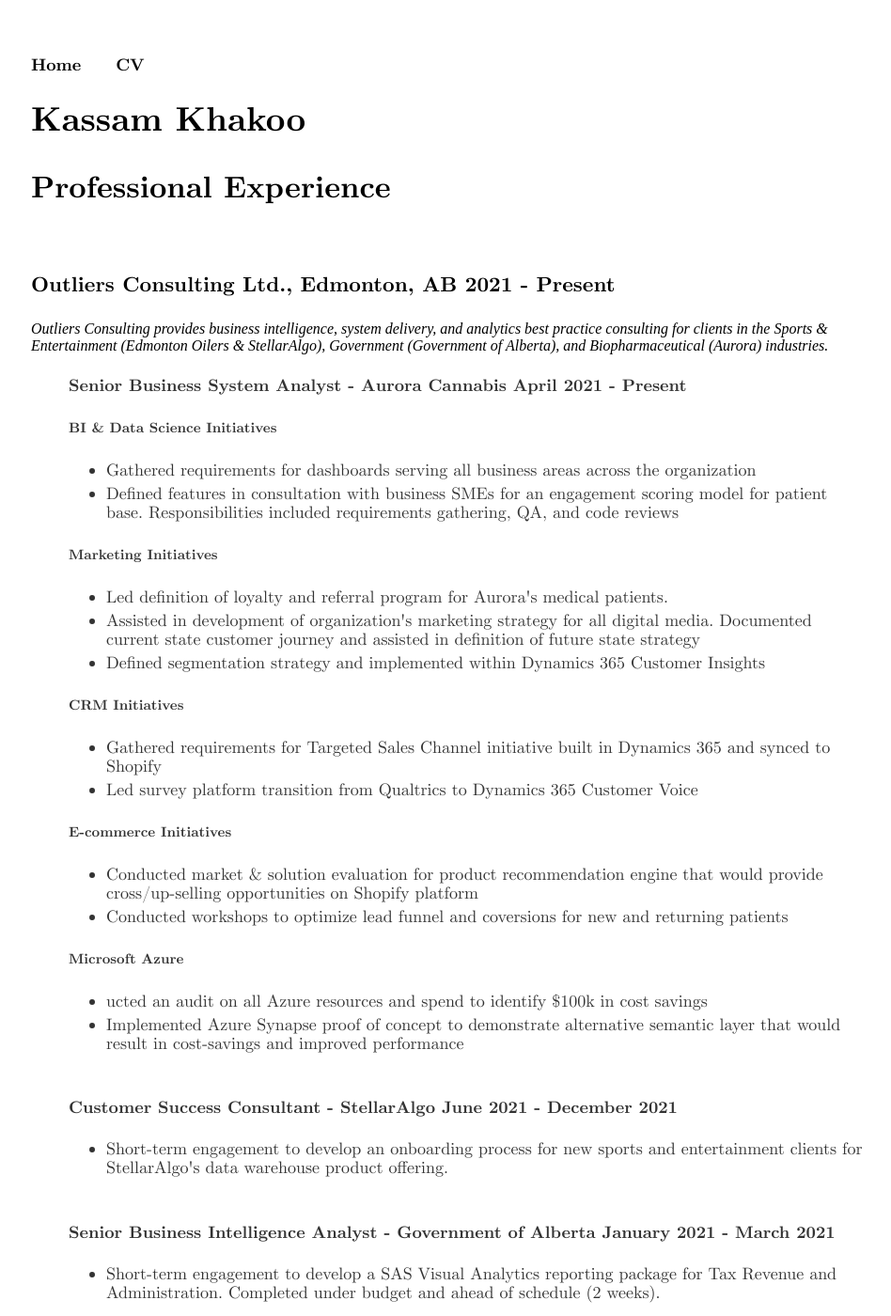
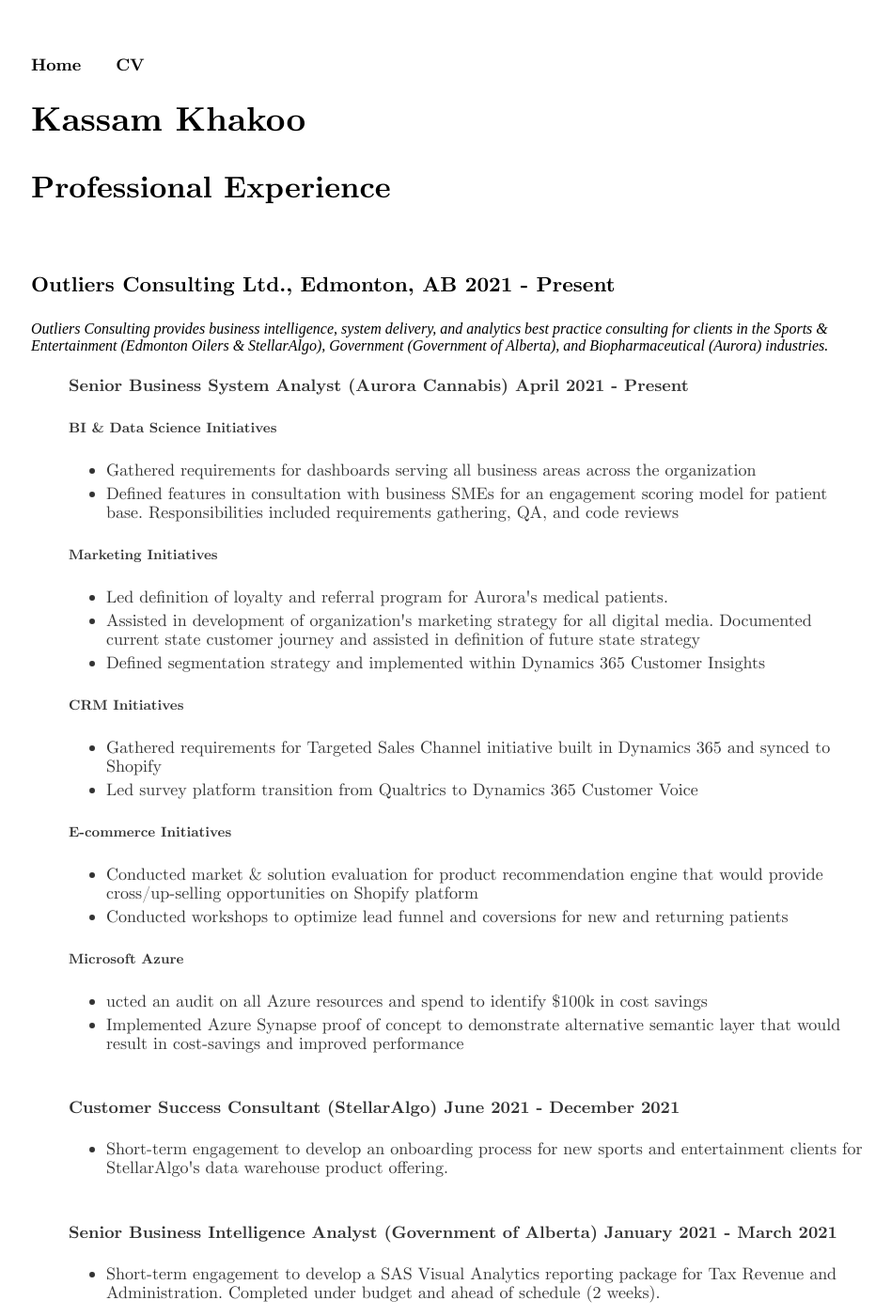
Before and after one commit to kassamkhakoo/kassamkhakoo.github.io, a Jekyll site: the page built from cv/index.html, in a window 1280 px wide and 1400 px high. Shown: the whole window at 94% size, without its empty margins (159-1107 px from the left). Built offline with Jekyll 4.4.1, drawn with Linux system fonts in a browser that asks for light colours.

```diff
--- a/cv/index.html
+++ b/cv/index.html
@@ -9,7 +9,7 @@ title: CV, Kassam Khakoo
 	<h3>Outliers Consulting Ltd., Edmonton, AB   2021 - Present</h3>
 	<em>Outliers Consulting provides business intelligence, system delivery, and analytics best practice consulting for clients in the Sports & Entertainment (Edmonton Oilers & StellarAlgo), Government (Government of Alberta), and Biopharmaceutical (Aurora) industries.</em>
 	<ul>
-		<h4> <b>Senior Business System Analyst - Aurora Cannabis</b> April 2021 - Present</h4>
+		<h4> <b>Senior Business System Analyst (Aurora Cannabis)</b> April 2021 - Present</h4>
 		<h5>BI & Data Science Initiatives</h5>
 		<ul style="list-style-type:disc">
 			<li>Gathered requirements for dashboards serving all business areas across the organization</li>
@@ -37,12 +37,12 @@ title: CV, Kassam Khakoo
 			<li>Implemented Azure Synapse proof of concept to demonstrate alternative semantic layer that would result in cost-savings and improved performance</li>
 		</ul>
 		<br>
-		<h4> <b>Customer Success Consultant - StellarAlgo</b> June 2021 - December 2021</h4>
+		<h4> <b>Customer Success Consultant (StellarAlgo)</b> June 2021 - December 2021</h4>
 		<ul style="list-style-type:disc">
 			<li>Short-term engagement to develop an onboarding process for new sports and entertainment clients for StellarAlgo's data warehouse product offering.</li>
 		</ul>
 		<br>
-		<h4> <b>Senior Business Intelligence Analyst - Government of Alberta</b> January 2021 - March 2021</h4>
+		<h4> <b>Senior Business Intelligence Analyst (Government of Alberta)</b> January 2021 - March 2021</h4>
 		<ul style="list-style-type:disc">
 			<li>Short-term engagement to develop a SAS Visual Analytics reporting package for Tax Revenue and Administration. Completed under budget and ahead of schedule (2 weeks).</li>
 		</ul>
```
